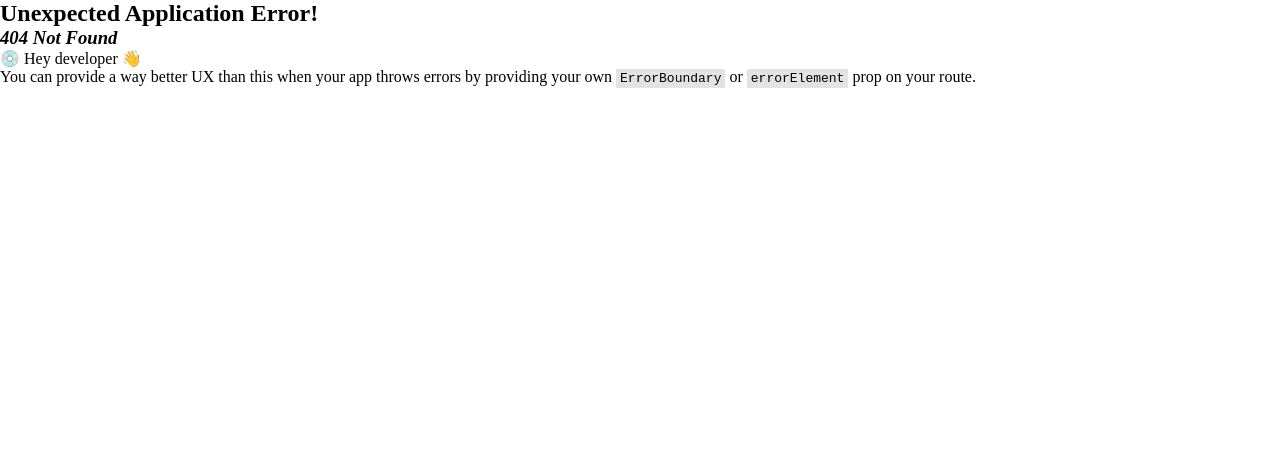
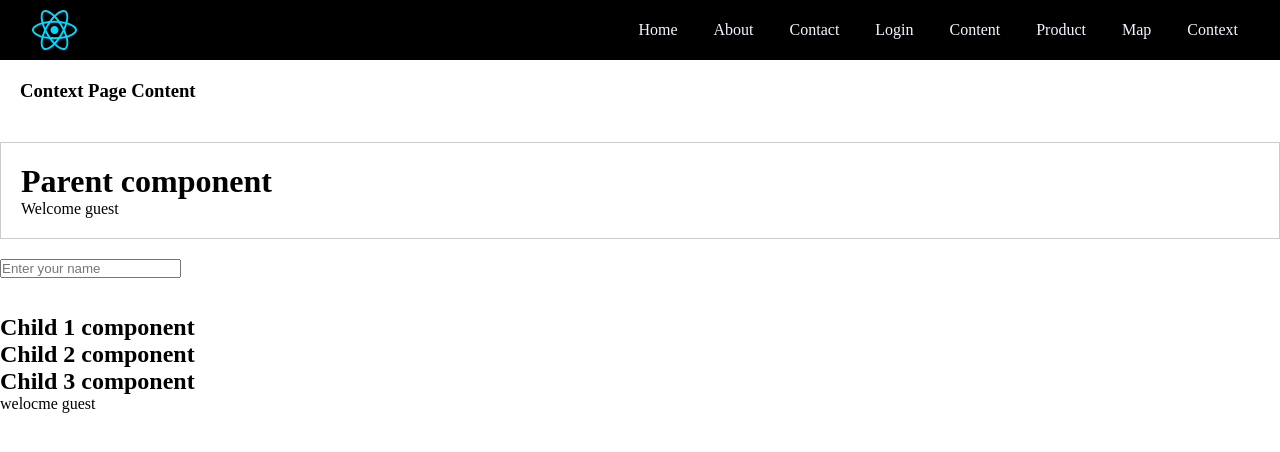
Before and after one commit to jmbrathnayke/demo2-react, a React (Vite) app: page /context in a window 1280 px wide. Before the commit this address had no page. Shown: the top 452 px of the page. Built offline with nearby package versions, Linux system fonts and the light colour scheme.

Commit message:
prop drilling and usecontext

```diff
--- a/src/components/HeaderContext/HeaderContext.jsx
+++ b/src/components/HeaderContext/HeaderContext.jsx
@@ -18,6 +18,7 @@ import logo from '../../assets/react.svg';
     <MenuLink linkname="Content" url="/content" />
     <MenuLink linkname="Product" url="/product" />
     <MenuLink linkname="Map" url="/map" />
+    <MenuLink linkname="Context" url="/context" />
 
 </div>
     </div>
--- /dev/null
+++ b/src/components/comp1.jsx
@@ -0,0 +1,30 @@
+import  { createContext,useState } from 'react'
+import Comp2 from './comp2'
+
+// Create a context to share user data
+export const UserApp = createContext();
+
+function Comp1() {
+    const [username, setUsername] = useState("guest")
+
+    return (
+        <>
+        {/* Provide the username to all child components */}
+        {/* This allows any child component to access the username using useContext */}
+            <UserApp.Provider value={username}>
+            <div style={{ padding: '20px', border: '1px solid #ccc', margin: '20px 0' }}>
+                <h1>Parent component</h1>
+                <p>Welcome {username}</p>
+            </div>
+            <div>
+                <input type="text" placeholder='Enter your name' onChange={(e) => setUsername(e.target.value)} />
+            </div>
+            <br /><br />
+            {/*nested child component */}
+            <Comp2 />
+            </UserApp.Provider>
+        </>
+    )
+}
+
+export default Comp1;
--- /dev/null
+++ b/src/components/comp2.jsx
@@ -0,0 +1,18 @@
+import React from 'react'
+import Comp3 from './comp3'
+
+function Comp2() {
+  return (
+    <>
+    <div>
+        <h2>Child 1 component</h2>
+        {        /* Display the username passed from the parent component */}
+
+    </div>
+    <Comp3 />
+    {/* <Comp3 user ={props.user} /> */}
+    </>
+  )
+}
+
+export default Comp2
--- /dev/null
+++ b/src/components/comp3.jsx
@@ -0,0 +1,21 @@
+import React from 'react'
+import Comp4 from './comp4'
+
+function Comp3() {
+  return (
+    <>
+    <div>
+        <h2>Child 2 component</h2>
+
+    </div>
+
+      <Comp4  />
+
+    {/* Pass the user prop to Comp4 */}
+    {/* <Comp4 user={props.user} /> */}
+
+    </>
+  )
+}
+
+export default Comp3
--- /dev/null
+++ b/src/components/comp4.jsx
@@ -0,0 +1,17 @@
+import React from 'react'
+import { useContext } from 'react'
+import { UserApp } from './comp1' // Import the context created in comp1.jsx
+
+function Comp4() {
+// Use the context to access the username
+const user = useContext(UserApp);
+
+  return (
+    <div>
+        <h2>Child 3 component</h2>
+        <p>welocme {user}</p>
+    </div>
+  )
+}
+
+export default Comp4
--- a/src/main.jsx
+++ b/src/main.jsx
@@ -9,6 +9,7 @@ import LoginPage from './pages/loginPage.jsx';
 import ContentPage from './pages/contentPage.jsx';
 import ProductPage from './pages/productPage.jsx';
 import MapPage from './pages/mapPage.jsx';
+import ContextPage from './pages/contextPage.jsx';
 
 // Create a router with a single route that renders the App component
 const router = createBrowserRouter([
@@ -49,6 +50,10 @@ const router = createBrowserRouter([
         path: "/map",
         element: <MapPage />,
       }
+      ,{// Context Page Route
+        path: "/context",
+        element: <ContextPage />,
+      }
 
 ]);
 
--- /dev/null
+++ b/src/pages/contextPage.jsx
@@ -0,0 +1,18 @@
+import React from 'react'
+import HeaderContext from '../components/HeaderContext/HeaderContext'
+import Comp1 from '../components/comp1'
+
+function ContextPage() {
+  return (
+    <>
+      <HeaderContext />
+      <div style={{ padding: '20px' }}>
+        <h3>Context Page Content</h3>
+
+      </div>
+       <Comp1 />
+    </>
+  )
+}
+
+export default ContextPage
```
Also changed, not shown: src/App.jsx (+4 -3 lines).
